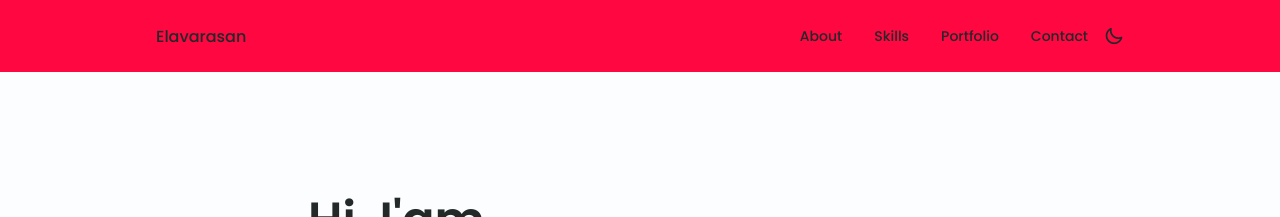
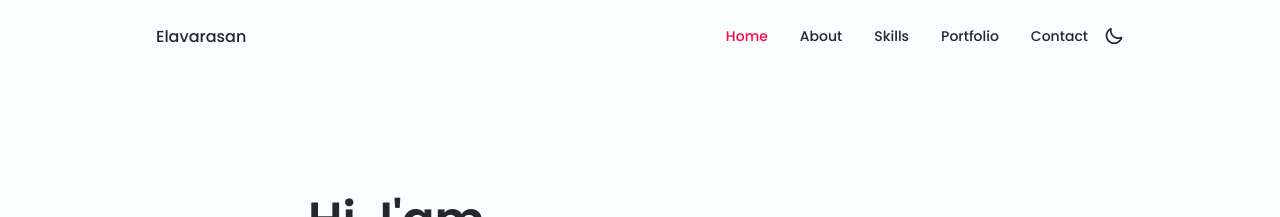
Before and after one commit to codewithtamizha/codewithtamilz_profile, a plain HTML site: page index.html in a window 1280 px wide. Shown: the top 217 px of the page. Drawn offline with nearby package versions, Linux system fonts and the light colour scheme.

Commit message:
Update styles.css

```diff
--- a/packages/css/styles.css
+++ b/packages/css/styles.css
@@ -183,7 +183,7 @@ img {
    padding: 0.75rem;
     left: 0;
     z-index: var(--z-fixed);
-    background-color: #ff0841;
+     background-color: var(--body-color);
 }
 
 /*==================== NAV ====================*/
```
